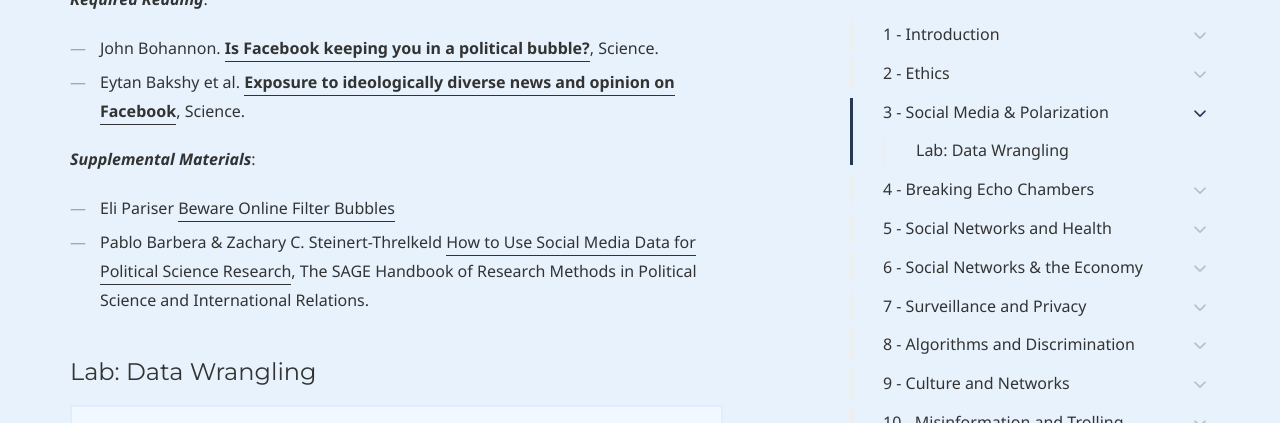
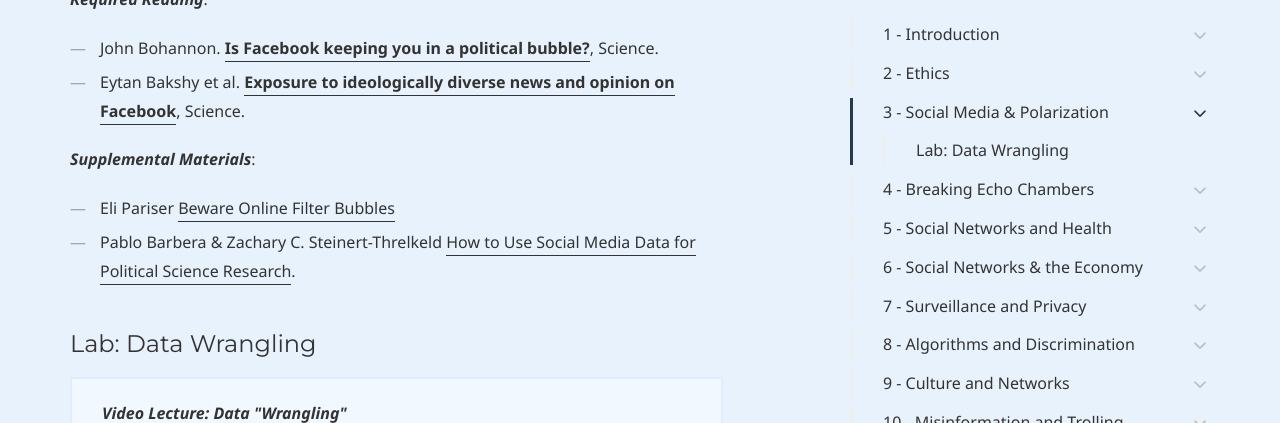
Before and after one commit to dssoc/dssoc.github.io, a Jekyll site: the page built from schedule.md, in a window 1280 px wide and 900 px high, scrolled down 4117 px, cut to the strip 0-423 px from the top of the window. Built offline with Jekyll 4.4.1, drawn with Linux system fonts in a browser that asks for light colours; some web fonts are replaced; some of the changed text lies outside the part shown.

Commit message:
Update schedule.md

```diff
--- a/schedule.md
+++ b/schedule.md
@@ -120,7 +120,7 @@
 
 ***Supplemental Materials***:
 - Eli Pariser [Beware Online Filter Bubbles](https://www.ted.com/talks/eli_pariser_beware_online_filter_bubbles?language=en)
-- Pablo Barbera & Zachary C. Steinert-Threlkeld [How to Use Social Media Data for Political Science Research](http://pablobarbera.com/static/social-media-data-generators.pdf),  The SAGE Handbook of Research Methods in Political Science and International Relations.
+- Pablo Barbera & Zachary C. Steinert-Threlkeld [How to Use Social Media Data for Political Science Research](http://pablobarbera.com/static/social-media-data-generators.pdf).
 
 #### Lab: Data Wrangling
 <div class="callout callout--info">
@@ -200,14 +200,12 @@
 <li>R for Data Science: <a href = "https://r4ds.had.co.nz/data-visualisation.html">Data Visualization & Graphics for Communication (chapters 3 & 28)</a></li>
 </ul><br/>
 
-
 <i>Optional resources:</i> <br/>
 <ul>
-<li><b><a href = "https://rstudio.cloud/learn/primers/3"> RStudio Cloud intro</a></b></li>
-<li>Kieran Healy. <b><a href = "http://socviz.co/">Data Visualization: A Practical Introduction</a></b> (Princeton: Princeton University Press, 2019), http://socviz.co/ </li>
-<li><b><a href = "https://serialmentor.com/dataviz/">Fundamentals of Data Visualization</a></b></li>
-<li><a href = "https://www.r-graph-gallery.com/"><b>The R Graph Gallery</b></a></li>
-<li><a href = "https://flowingdata.com/2015/11/23/sometimes-the-y-axis-doesnt-start-at-zero-and-its-fine/"><b>Sometimes the y-axis doesn't start at zero, and it's fine.</b></a> Vox.</li>
+<li><a href = "https://rstudio.cloud/learn/primers/3"> RStudio Cloud intro</a></li>
+<li>Kieran Healy. <a href = "http://socviz.co/">Data Visualization: A Practical Introduction</a> (Princeton: Princeton University Press, 2019), http://socviz.co/ </li>
+<li><a href = "https://serialmentor.com/dataviz/">Fundamentals of Data Visualization</a></li>
+<li><a href = "https://www.r-graph-gallery.com/">The R Graph Gallery</a></li>
 </ul>
 
 <!-- MOVED TO MARKDOWN FILE FOR LAB
```
